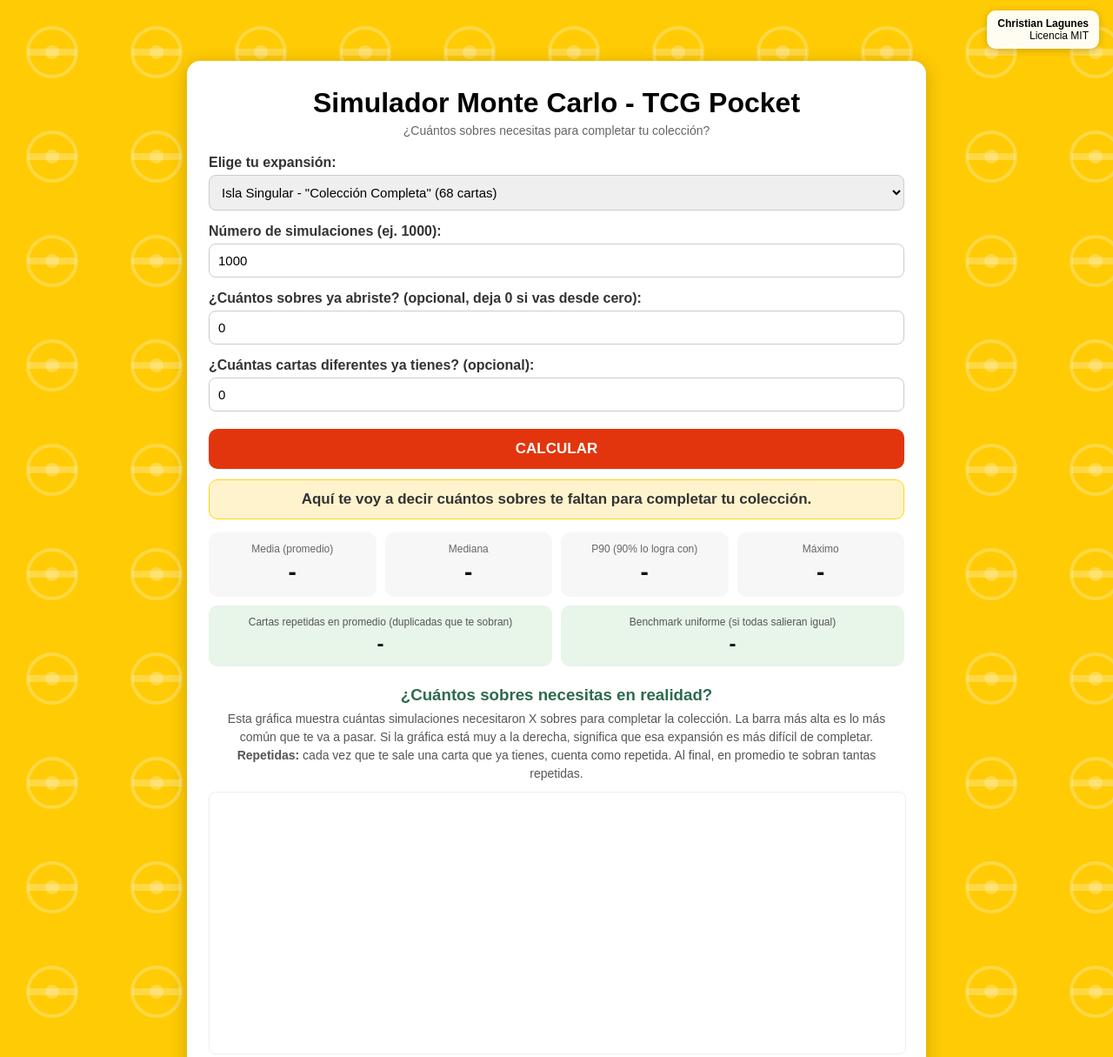
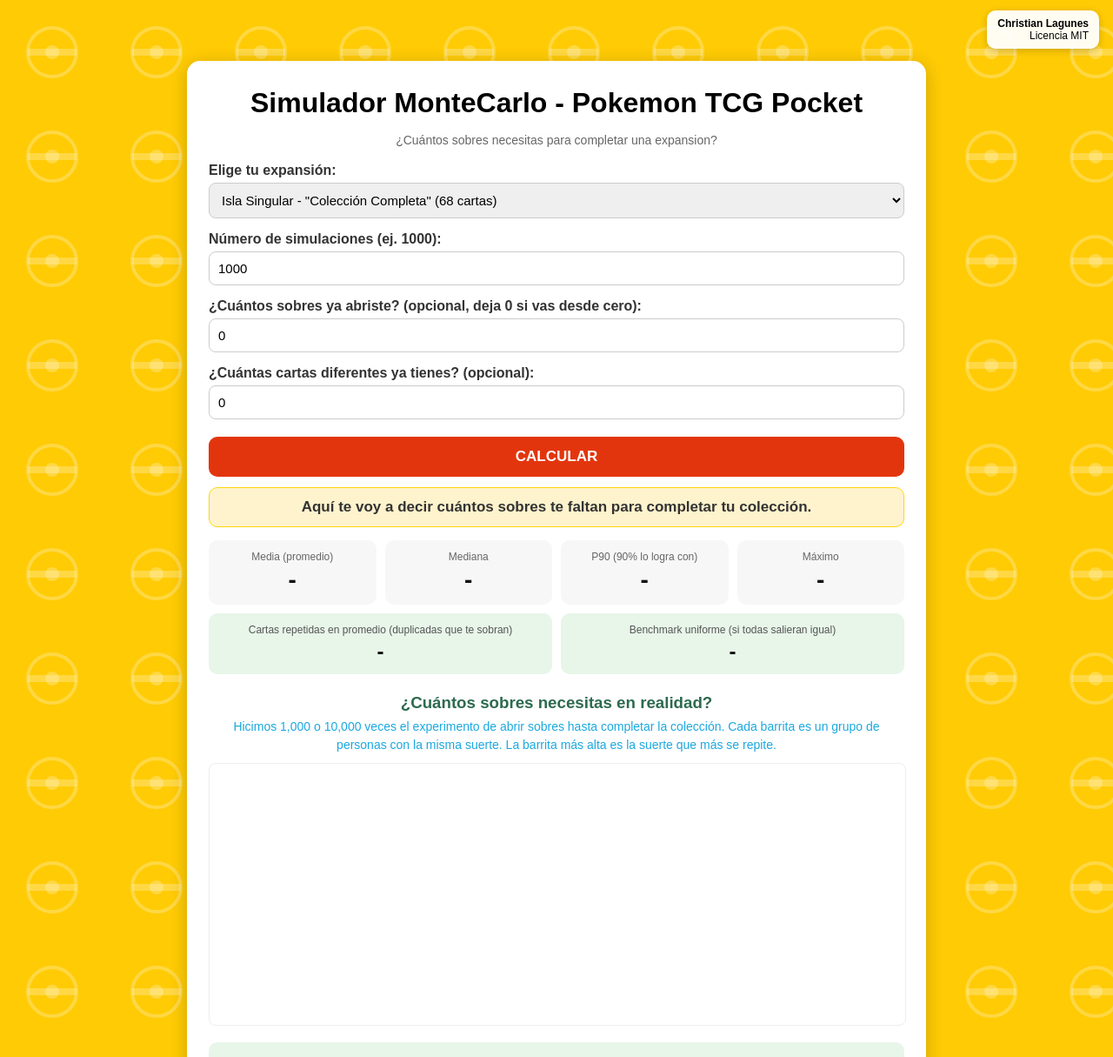
Before and after one commit to Sasuke2313/Sasuke2313.github.io, a plain HTML site: page index.html in a window 1280 px wide. Shown: the top 1215 px of the page at 87% size. Drawn offline with Linux system fonts and the light colour scheme.

Commit message:
Index.html

```diff
--- a/index.html
+++ b/index.html
@@ -3,7 +3,7 @@
 <head>
 <meta charset="UTF-8">
 <meta name="viewport" content="width=device-width, initial-scale=1.0">
-<title>Simulador MonteCarlo Pokemon TCGP - Christian Lagunes</title>
+<title>Simulador Montecarlo Pokemon TCGP - Christian Lagunes</title>
 <style>
   body {
     font-family: Arial, sans-serif;
@@ -36,13 +36,14 @@
   h1 {
     text-align: center;
     color: #000000;
-    margin: 5px 0 5px;
+    margin: 5px 0 2px;
   }
   .subtitle {
     text-align: center;
     color: #666;
-    margin-bottom: 20px;
+    margin-top: 14px;
     font-size: 14px;
+    line-height: 1.5;
   }
   label {
     font-weight: bold;
@@ -143,7 +144,7 @@
   }
   #graficaTitulo h3 { margin: 0; color: #2D6A4F; }
   #graficaTitulo p {
-    color: #555;
+    color: #1BA8E0;
     font-size: 14px;
     margin: 6px 0 0;
     line-height: 1.5;
@@ -175,8 +176,8 @@
 </div>
 
 <div class="card">
-  <h1>Simulador Monte Carlo - TCG Pocket</h1>
-  <div class="subtitle">¿Cuántos sobres necesitas para completar tu colección?</div>
+  <h1>Simulador MonteCarlo - Pokemon TCG Pocket</h1>
+  <div class="subtitle">¿Cuántos sobres necesitas para completar una expansion?</div>
 
   <label for="expansion">Elige tu expansión:</label>
   <select id="expansion">
@@ -227,12 +228,8 @@
 
   <div id="graficaTitulo">
     <h3>¿Cuántos sobres necesitas en realidad?</h3>
-    <p>
-      Esta gráfica muestra cuántas simulaciones necesitaron X sobres para completar la colección.
-      La barra más alta es lo más común que te va a pasar.
-      Si la gráfica está muy a la derecha, significa que esa expansión es más difícil de completar.
-      <br><b>Repetidas:</b> cada vez que te sale una carta que ya tienes, cuenta como repetida. Al final, en promedio te sobran tantas repetidas.
-    </p>
+      <p>Hicimos 1,000  o 10,000 veces el experimento de abrir sobres hasta completar la colección.
+      Cada barrita es un grupo de personas con la misma suerte. La barrita más alta es la suerte que más se repite.</p>
   </div>
   <canvas id="grafico" width="800" height="300"></canvas>
 
@@ -567,8 +564,6 @@ function simular() {
     'Te faltan en promedio ' + Math.round(med) + ' sobres para completar tu colección.';
 
   document.getElementById('resultado').innerHTML =
-  '<b>¿Qué significa esta gráfica?</b> Hicimos 1,000 veces el experimento de abrir sobres hasta completar la colección. ' +
-  'Cada barrita es un grupo de personas con la misma suerte. La barrita más alta es la suerte que más se repite.<br><br>' +
   '<b>Resultado:</b> En promedio necesitas <b>' + Math.round(med) + ' sobres</b> para tener las ' + n + ' cartas. ' +
   'La mitad de la gente lo logra con <b>' + Math.round(medn) + ' sobres o menos</b>. ' +
   'Y 9 de cada 10 personas lo logran con <b>' + Math.round(p90) + ' sobres o menos</b>.<br><br>' +
```
